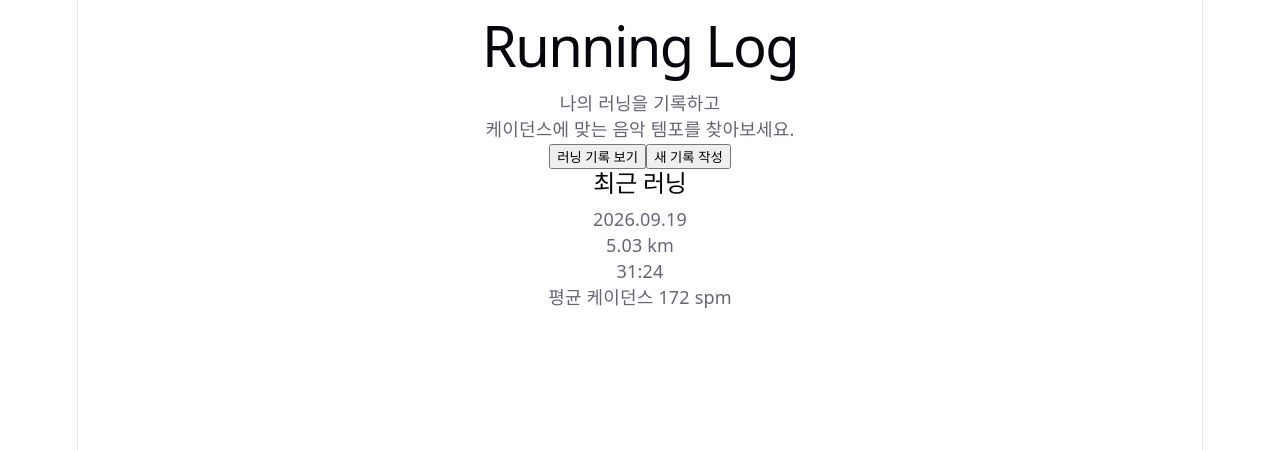
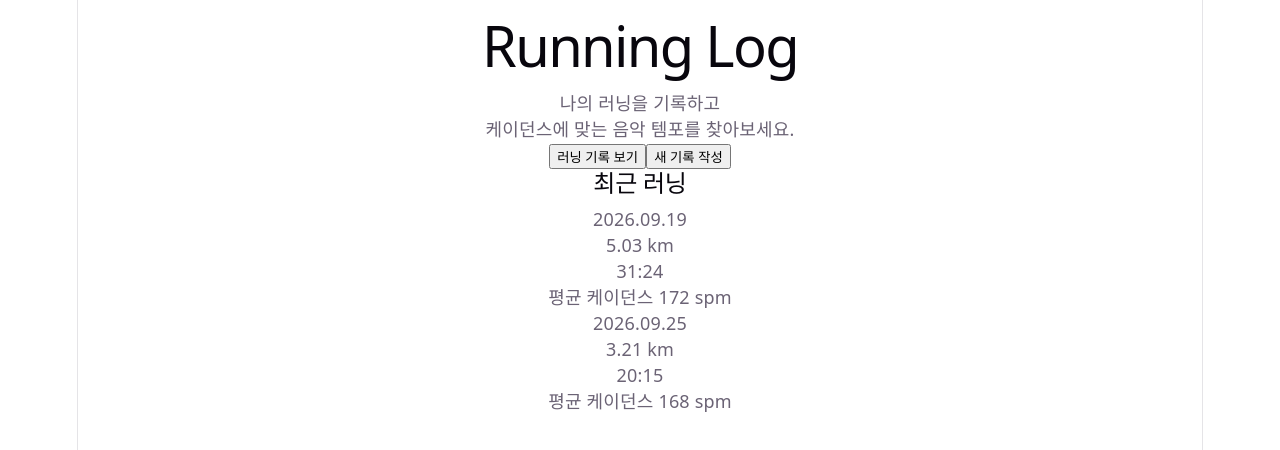
Before and after one commit to yhana972/B1-2, a React (Vite) app in the folder running-log/: page / in a window 1280 px wide. Shown: the top 450 px of the page. Built offline with nearby package versions, Linux system fonts and the light colour scheme.

Commit message:
feat : RunCard에 러닝 기록 props 전달

```diff
--- a/running-log/src/App.jsx
+++ b/running-log/src/App.jsx
@@ -21,7 +21,8 @@ function App() {
         </section>
         <section className="recent_record">
           <h2>최근 러닝</h2>
-          <RunCard />
+          <RunCard date="2026.09.19" distance={5.03} duration="31:24" cadence={172}/>
+          <RunCard date="2026.09.25" distance={3.21} duration="20:15" cadence={168}/>
         </section>
       </main>
     </>
--- a/running-log/src/components/RunCard.jsx
+++ b/running-log/src/components/RunCard.jsx
@@ -1,10 +1,10 @@
-function RunCard(){
+function RunCard({date, distance, duration, cadence}){
     return (
         <div className="runcard">
-            <p className="record date">2026.09.19</p>
-            <p className="record distance">5.03 km</p>
-            <p className="record duration">31:24</p>
-            <p className="record cadence"> 평균 케이던스 172 spm</p>
+            <p className="record date">{date}</p>
+            <p className="record distance">{distance} km</p>
+            <p className="record duration">{duration}</p>
+            <p className="record cadence"> 평균 케이던스 {cadence} spm</p>
         </div>
     )
 }
```
